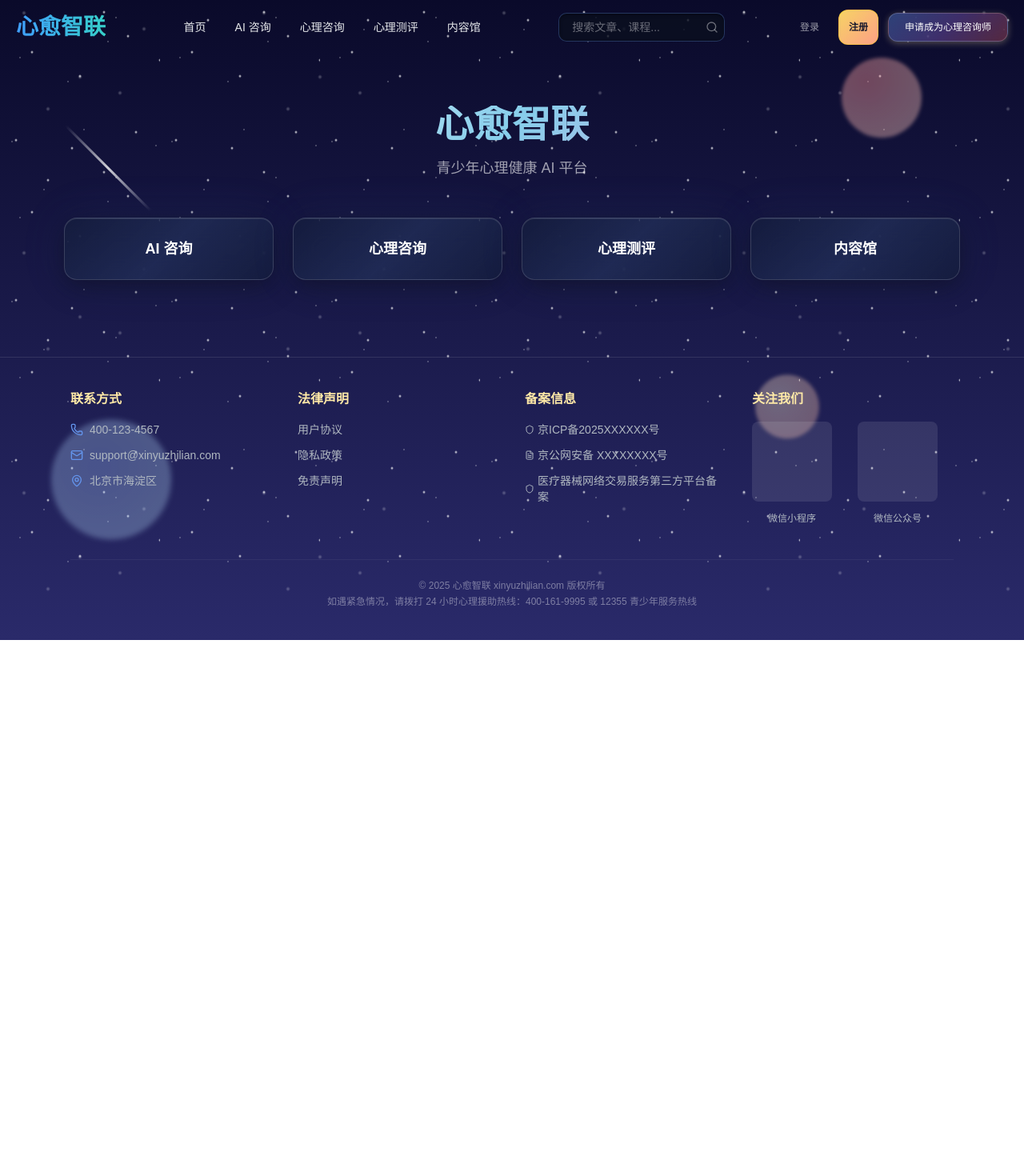
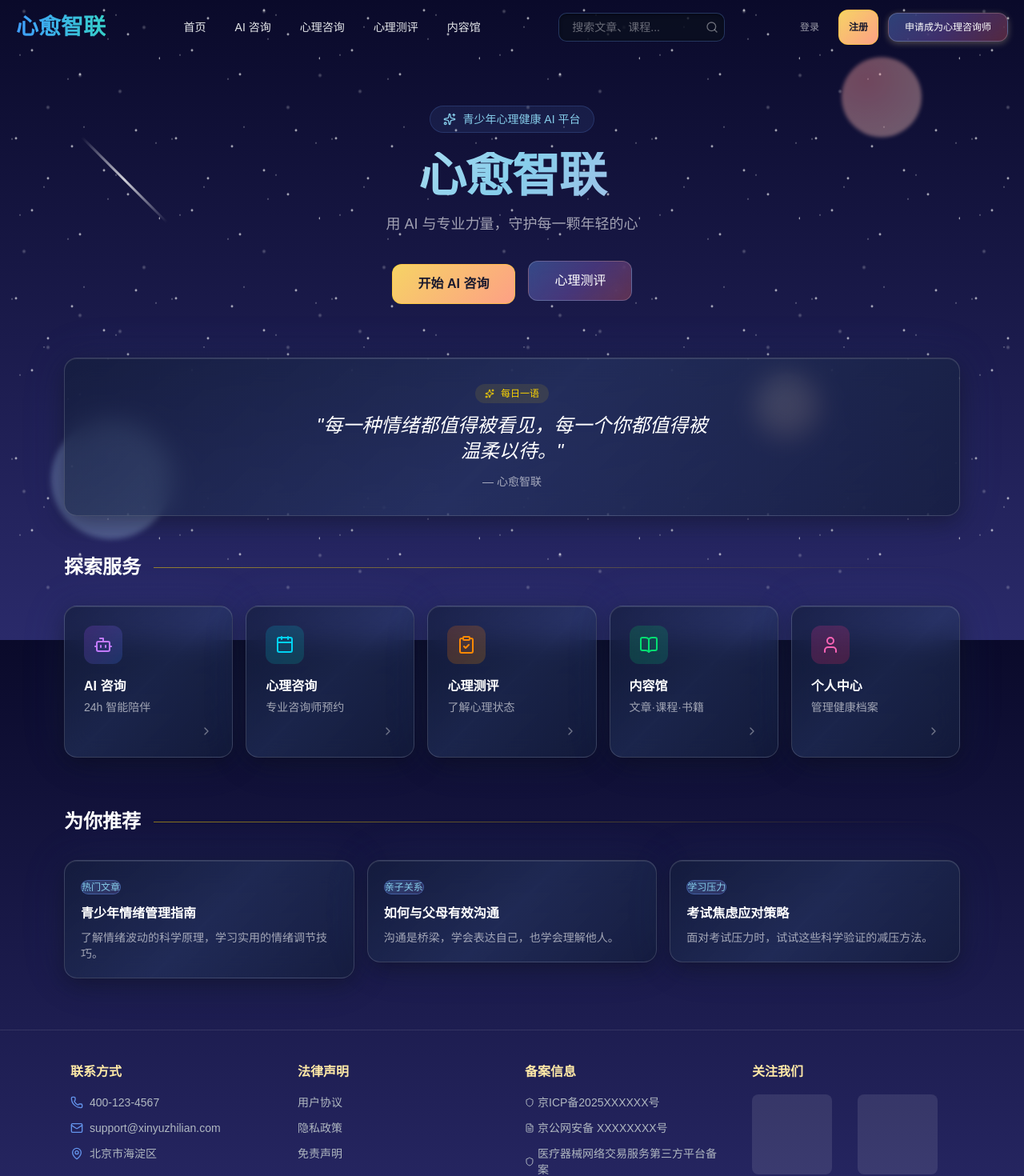
Before and after one commit to AlphaSunflower/ai-adolescent-mental-health-platform, a Next.js app in the folder apps/web-client/: page /home in a window 1280 px wide. Shown: the top 1470 px of the page at 80% size. Before the commit the page ends 800 px from the top, so only its background shows below. Built offline with nearby package versions, Linux system fonts and the light colour scheme.

Commit message:
feat(web-client): add home page with hero, daily quote carousel, shortcuts, and recommendations

```diff
--- a/apps/web-client/src/app/(main)/home/page.tsx
+++ b/apps/web-client/src/app/(main)/home/page.tsx
@@ -1,22 +1,5 @@
-export default function HomePage() {
-  return (
-    <div className="mx-auto max-w-6xl px-4 py-16">
-      <h1 className="cosmic-gradient-text text-center text-5xl font-bold">
-        心愈智联
-      </h1>
-      <p className="mt-4 text-center text-lg text-cosmic-muted">
-        青少年心理健康 AI 平台
-      </p>
-      <div className="mt-12 grid gap-6 sm:grid-cols-2 lg:grid-cols-4">
-        {["AI 咨询", "心理咨询", "心理测评", "内容馆"].map((label) => (
-          <div
-            key={label}
-            className="cosmic-card cursor-pointer p-6 text-center text-white transition-all hover:-translate-y-1"
-          >
-            <span className="text-lg font-semibold">{label}</span>
-          </div>
-        ))}
-      </div>
-    </div>
-  );
+import { HomePage } from "@/components/home/home-page";
+
+export default function HomeRoute() {
+  return <HomePage />;
 }
--- /dev/null
+++ b/apps/web-client/src/components/home/home-page.tsx
@@ -0,0 +1,143 @@
+"use client";
+
+import { useEffect, useState } from "react";
+import Link from "next/link";
+import { Bot, Calendar, ClipboardCheck, BookOpen, User, ChevronRight, Sparkles } from "lucide-react";
+import { Card, CardContent } from "@/components/ui/card";
+
+interface Quote {
+  content: string;
+  author?: string;
+}
+
+const DEFAULT_QUOTES: Quote[] = [
+  { content: "每一种情绪都值得被看见，每一个你都值得被温柔以待。", author: "心愈智联" },
+  { content: "你不必独自面对一切，我们在这里陪伴你。", author: "心愈智联" },
+  { content: "成长是一场旅行，心理健康是最好的行囊。", author: "心愈智联" },
+  { content: "倾听内心的声音，那是你最真实的力量。", author: "心愈智联" },
+];
+
+const SHORTCUTS = [
+  { href: "/ai", label: "AI 咨询", desc: "24h 智能陪伴", icon: Bot, gradient: "from-purple-500/20 to-blue-500/20", iconColor: "text-purple-400" },
+  { href: "/consultation", label: "心理咨询", desc: "专业咨询师预约", icon: Calendar, gradient: "from-cyan-500/20 to-teal-500/20", iconColor: "text-cyan-400" },
+  { href: "/assessment", label: "心理测评", desc: "了解心理状态", icon: ClipboardCheck, gradient: "from-orange-500/20 to-amber-500/20", iconColor: "text-orange-400" },
+  { href: "/library", label: "内容馆", desc: "文章·课程·书籍", icon: BookOpen, gradient: "from-green-500/20 to-emerald-500/20", iconColor: "text-green-400" },
+  { href: "/me", label: "个人中心", desc: "管理健康档案", icon: User, gradient: "from-pink-500/20 to-rose-500/20", iconColor: "text-pink-400" },
+];
+
+export function HomePage() {
+  const [quoteIndex, setQuoteIndex] = useState(0);
+  const [fade, setFade] = useState(true);
+  const quotes = DEFAULT_QUOTES;
+
+  useEffect(() => {
+    const timer = setInterval(() => {
+      setFade(false);
+      setTimeout(() => {
+        setQuoteIndex((prev) => (prev + 1) % quotes.length);
+        setFade(true);
+      }, 500);
+    }, 6000);
+    return () => clearInterval(timer);
+  }, [quotes.length]);
+
+  const currentQuote = quotes[quoteIndex];
+
+  return (
+    <div className="mx-auto max-w-6xl px-4 py-8 md:py-16">
+      {/* Hero Section */}
+      <section className="mb-16 text-center">
+        <div className="mb-6 inline-flex items-center gap-2 rounded-full bg-cosmic-blue/10 px-4 py-1.5 text-sm text-cosmic-sky border border-cosmic-blue/20">
+          <Sparkles className="size-4" />
+          青少年心理健康 AI 平台
+        </div>
+        <h1 className="cosmic-gradient-text text-4xl font-extrabold tracking-tight md:text-6xl">
+          心愈智联
+        </h1>
+        <p className="mx-auto mt-4 max-w-xl text-base text-cosmic-muted md:text-lg">
+          用 AI 与专业力量，守护每一颗年轻的心
+        </p>
+        <div className="mt-8 flex items-center justify-center gap-4">
+          <Link href="/ai">
+            <span className="cosmic-btn-primary inline-block rounded-xl px-8 py-3 text-base font-semibold">
+              开始 AI 咨询
+            </span>
+          </Link>
+          <Link href="/assessment">
+            <span className="cosmic-btn inline-block rounded-xl px-8 py-3 text-base font-medium">
+              心理测评
+            </span>
+          </Link>
+        </div>
+      </section>
+
+      {/* Daily Quote */}
+      <section className="mb-12">
+        <Card className="cosmic-card relative overflow-hidden border-cosmic-gold/20">
+          <CardContent className="py-8 text-center">
+            <div className="mb-3 inline-flex items-center gap-2 rounded-full bg-cosmic-gold/10 px-3 py-1 text-xs text-cosmic-gold">
+              <Sparkles className="size-3" /> 每日一语
+            </div>
+            <blockquote
+              className={`mx-auto max-w-lg text-xl italic text-white transition-all duration-500 md:text-2xl ${
+                fade ? "opacity-100 translate-y-0" : "opacity-0 translate-y-[-8px]"
+              }`}
+            >
+              "{currentQuote.content}"
+            </blockquote>
+            {currentQuote.author && (
+              <cite className="mt-3 block text-sm text-cosmic-muted not-italic">
+                — {currentQuote.author}
+              </cite>
+            )}
+          </CardContent>
+        </Card>
+      </section>
+
+      {/* Shortcut Grid */}
+      <section>
+        <h2 className="cosmic-page-title mb-8 text-2xl">
+          探索服务
+        </h2>
+        <div className="grid gap-4 sm:grid-cols-2 lg:grid-cols-5">
+          {SHORTCUTS.map((item) => (
+            <Link key={item.href} href={item.href}>
+              <Card className="cosmic-card group cursor-pointer p-6 transition-all duration-300 hover:-translate-y-1">
+                <div className={`mb-4 inline-flex rounded-xl bg-gradient-to-br ${item.gradient} p-3`}>
+                  <item.icon className={`size-6 ${item.iconColor}`} />
+                </div>
+                <h3 className="mb-1 font-semibold text-white">{item.label}</h3>
+                <p className="text-sm text-cosmic-muted">{item.desc}</p>
+                <ChevronRight className="ml-auto mt-3 size-4 text-cosmic-dim transition-transform group-hover:translate-x-1" />
+              </Card>
+            </Link>
+          ))}
+        </div>
+      </section>
+
+      {/* Bottom Section: Recommended */}
+      <section className="mt-16">
+        <h2 className="cosmic-page-title mb-8 text-2xl">
+          为你推荐
+        </h2>
+        <div className="grid gap-4 sm:grid-cols-2 lg:grid-cols-3">
+          {[
+            { title: "青少年情绪管理指南", tag: "热门文章", desc: "了解情绪波动的科学原理，学习实用的情绪调节技巧。" },
+            { title: "如何与父母有效沟通", tag: "亲子关系", desc: "沟通是桥梁，学会表达自己，也学会理解他人。" },
+            { title: "考试焦虑应对策略", tag: "学习压力", desc: "面对考试压力时，试试这些科学验证的减压方法。" },
+          ].map((item) => (
+            <Link key={item.title} href="/library">
+              <Card className="cosmic-card group cursor-pointer p-5 transition-all duration-300 hover:-translate-y-1">
+                <span className="cosmic-tag mb-3 inline-block text-xs">{item.tag}</span>
+                <h3 className="mb-2 font-semibold text-white group-hover:text-cosmic-nav-hover transition-colors">
+                  {item.title}
+                </h3>
+                <p className="text-sm text-cosmic-muted">{item.desc}</p>
+              </Card>
+            </Link>
+          ))}
+        </div>
+      </section>
+    </div>
+  );
+}
```
